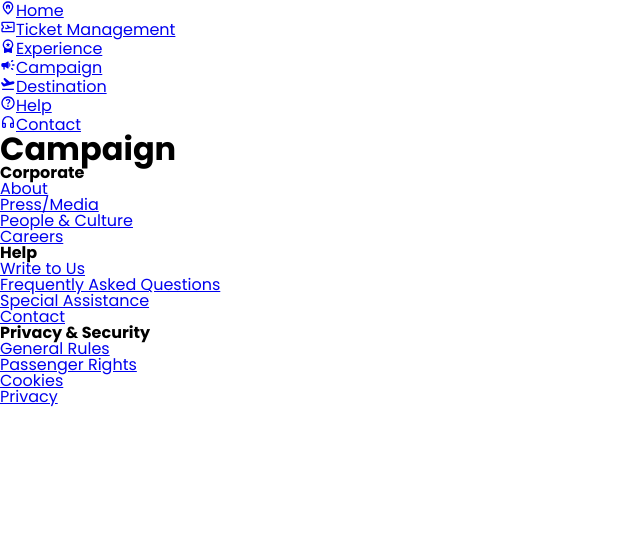
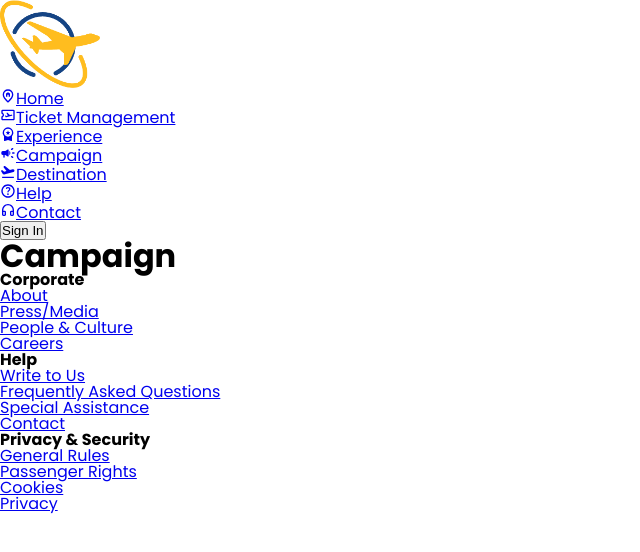
Before and after one commit to Gauravpatil1305/flightbooking, a Next.js app: page /campaign in a window 1280 px wide. Shown: the top 552 px of the page, without its empty margins (0-640 px from the left). Built offline with nearby package versions, Linux system fonts and the light colour scheme.

Commit message:
Update
Updated for Header components.

```diff
--- a/src/components/Header/Header.tsx
+++ b/src/components/Header/Header.tsx
@@ -1,12 +1,16 @@
 import React from "react";
 
+import Logo from "./components/Logo/Logo";
 import Navbar from "./components/Navbar/Navbar";
+import Account from "./components/Account/Account";
 import { headerNavbarData } from "@/data/headerNavbarData";
 
 const Header = () => {
   return (
     <header>
+      <Logo />
       <Navbar items={headerNavbarData} />
+      <Account />
     </header>
   );
 }
--- /dev/null
+++ b/src/components/Header/components/Account/Account.tsx
@@ -0,0 +1,13 @@
+import React from "react";
+
+const Account = () => {
+  return (
+    <div>
+      <button>
+        <span>Sign In</span>
+      </button>
+    </div>
+  );
+};
+
+export default Account;
--- /dev/null
+++ b/src/components/Header/components/Logo/Logo.tsx
@@ -0,0 +1,18 @@
+import React from "react";
+import Image from 'next/image';
+import Link from 'next/link';
+
+const Logo = () => {
+  return (
+    <Link href="/">
+        <Image
+          src="/img/logo.png"
+          alt="FlightRoutes Logo"
+          width={100}
+          height={30}
+        />
+    </Link>
+  );
+};
+
+export default Logo;
```
Also changed, not shown: public/img/logo.png (added).
